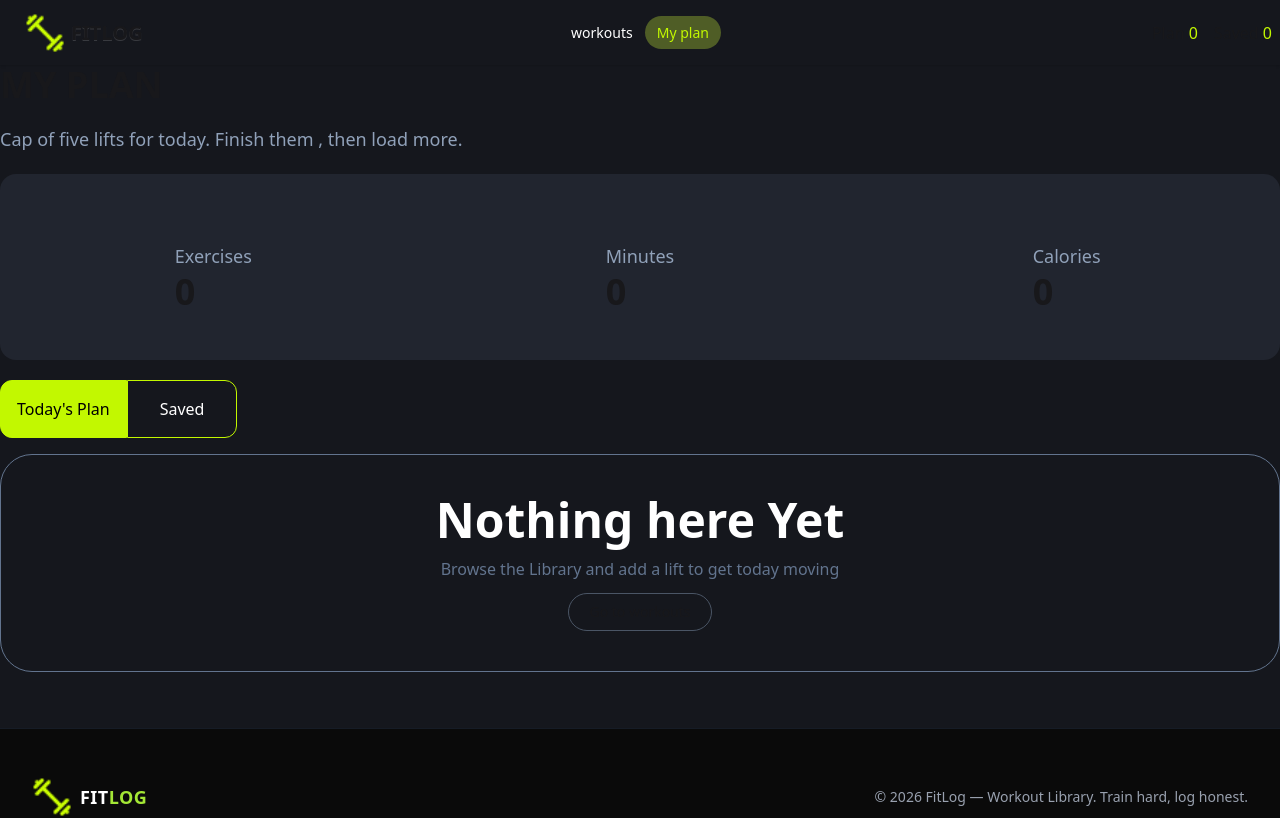
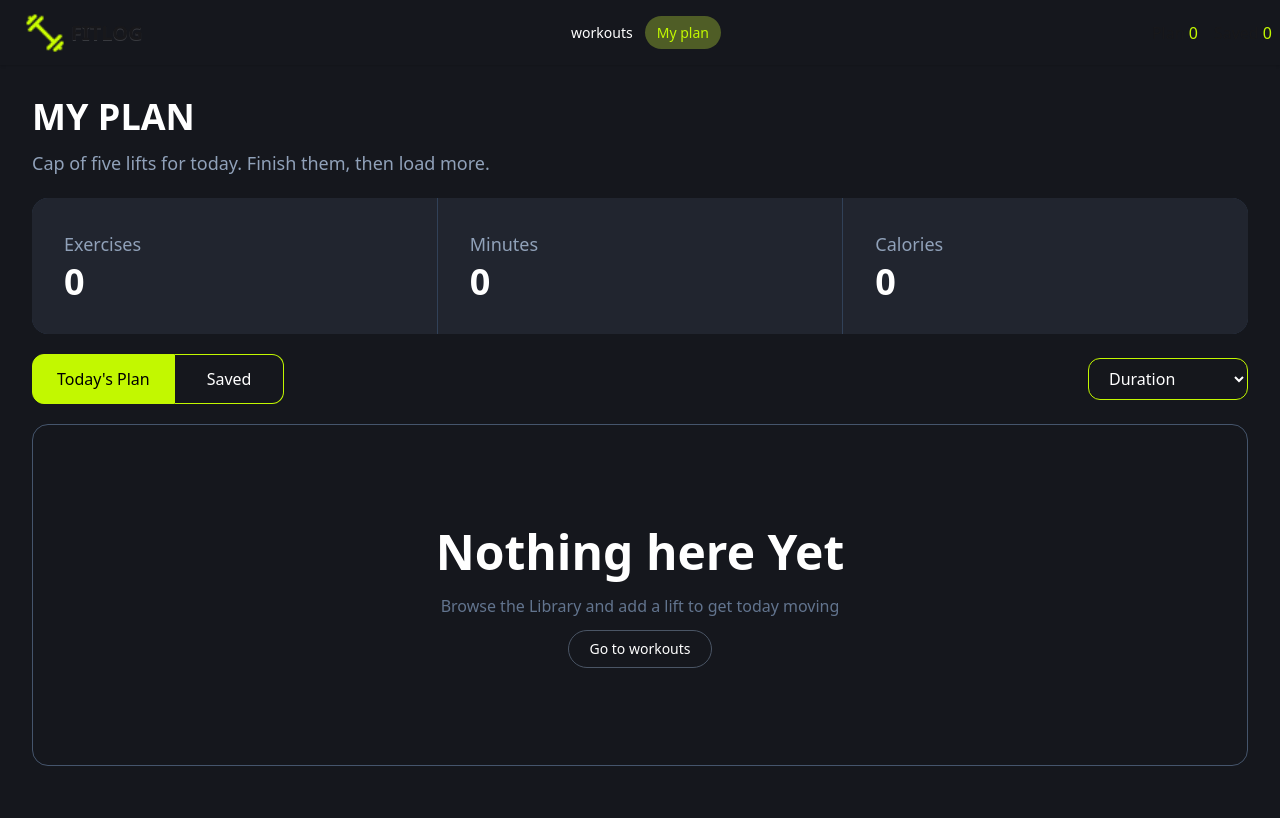
Before and after one commit to Minul-lab/fit-log-by-minul, a Next.js app: page /my-plan in a window 1280 px wide. Shown: the top 818 px of the page. Built offline with nearby package versions, Linux system fonts and the light colour scheme.

Commit message:
created the sorted functionality, totally forgot about it

```diff
--- a/src/app/my-plan/page.tsx
+++ b/src/app/my-plan/page.tsx
@@ -1,4 +1,5 @@
 "use client";
+
 import React, { useContext, useState } from "react";
 import { WorkoutCreateContexts } from "../context/workoutContext";
 import Link from "next/link";
@@ -9,148 +10,166 @@ const MyPlan = () => {
   const { todaysPlan, saveLater } = useContext(WorkoutCreateContexts) as {
     todaysPlan: Iworkout[];
     saveLater: Iworkout[];
-    }
+  };
+
+  const [sort, setSort] = useState<"duration" | "calories" | "name">(
+    "duration",
+  );
+
   const [isActive, setIsActive] = useState(true);
 
-  const handleActive = () => {
-    setIsActive(!isActive);
-  };
-  // Calculate stats from todaysPlan
+  // Current workout list
+  const crntWorkout = isActive ? todaysPlan : saveLater;
+
+  // Sort workouts
+  const sortedWorkout = [...crntWorkout].sort((a, b) => {
+    if (sort === "duration") {
+      return a.duration - b.duration;
+    }
+
+    if (sort === "calories") {
+      return a.caloriesBurned - b.caloriesBurned;
+    }
+
+    return a.name.localeCompare(b.name);
+  });
+
+  // Today's plan
   const totalExercises = todaysPlan.length;
+
   const totalMinutes = todaysPlan.reduce((acc, exercise) => {
-    // Parse duration string like "25 min" to get the number
-    const minutes = exercise.duration || 0;
-    return acc + minutes;
-  }, 0);
-  const totalCalories = todaysPlan.reduce((acc, exercise) => {
-    // Parse calories string like "180 kcal" to get the number
-    const calories = exercise.caloriesBurned || 0;
-    return acc + calories;
-  }, 0);
-  // for saved later
-  const totalExercises2 = saveLater.length;
-  const totalMinutes2 = saveLater.reduce((acc, exercise) => {
-    // Parse duration string like "25 min" to get the number
-    const minutes = exercise.duration || 0;
-    return acc + minutes;
-  }, 0);
-  const totalCalories2 = saveLater.reduce((acc, exercise) => {
-    // Parse calories string like "180 kcal" to get the number
-    const calories = exercise.caloriesBurned || 0;
-    return acc + calories;
+    return acc + (exercise.duration || 0);
   }, 0);
 
+  const totalCalories = todaysPlan.reduce((acc, exercise) => {
+    return acc + (exercise.caloriesBurned || 0);
+  }, 0);
+
+  // Saved
+  const totalExercises2 = saveLater.length;
+
+  const totalMinutes2 = saveLater.reduce((acc, exercise) => {
+    return acc + (exercise.duration || 0);
+  }, 0);
+
+  const totalCalories2 = saveLater.reduce((acc, exercise) => {
+    return acc + (exercise.caloriesBurned || 0);
+  }, 0);
+
+  const currentPlan = isActive ? todaysPlan : saveLater;
+
   return (
-    <div className="container mx-auto">
-      <h2 className="text-4xl font-extrabold font-white">MY PLAN</h2>
-      <p className="mt-5 max-w-lg text-lg leading-relaxed text-slate-400">
-        Cap of five lifts for today. Finish them , then load more.
+    <main className="mx-auto w-full max-w-7xl px-4 sm:px-6 lg:px-8">
+      {/* Header */}
+      <section className="pt-6 sm:pt-8">
+        <h2 className="text-3xl font-extrabold text-white sm:text-4xl">
+          MY PLAN
+        </h2>
+
+        <p className="mt-3 max-w-lg text-base leading-relaxed text-slate-400 sm:text-lg">
+          Cap of five lifts for today. Finish them, then load more.
         </p>
-      <div className="container mx-auto bg-[#21252f] rounded-2xl grid grid-cols-3 py-12 place-items-center mt-5">
-        <div className="flex flex-col">
-          <p className="mt-5 max-w-lg text-lg leading-relaxed text-slate-400">
-            Exercises
-          </p>
-          <h2 className="text-4xl font-extrabold font-white">
+      </section>
+
+      {/* Stats */}
+      <section className="mt-5 grid grid-cols-1 overflow-hidden rounded-2xl bg-slate-700 sm:grid-cols-3 sm:gap-px">
+        <div className="bg-[#21252f] px-6 py-6 sm:px-8 sm:py-8">
+          <p className="text-base text-slate-400 sm:text-lg">Exercises</p>
+
+          <h2 className="mt-1 text-3xl font-extrabold text-white sm:text-4xl">
             {isActive ? totalExercises : totalExercises2}
           </h2>
         </div>
-        <div>
-          <p className="mt-5 max-w-lg text-lg leading-relaxed text-slate-400">
-            Minutes
-          </p>
-          <h2 className="text-4xl font-extrabold font-white">
+
+        <div className="bg-[#21252f] px-6 py-6 sm:px-8 sm:py-8">
+          <p className="text-base text-slate-400 sm:text-lg">Minutes</p>
+
+          <h2 className="mt-1 text-3xl font-extrabold text-white sm:text-4xl">
             {isActive ? totalMinutes : totalMinutes2}
           </h2>
         </div>
-        <div>
-          <p className="mt-5 max-w-lg text-lg leading-relaxed text-slate-400">
-            Calories
-          </p>
-          <h2 className="text-4xl font-extrabold font-white">
+
+        <div className="bg-[#21252f] px-6 py-6 sm:px-8 sm:py-8">
+          <p className="text-base text-slate-400 sm:text-lg">Calories</p>
+
+          <h2 className="mt-1 text-3xl font-extrabold text-white sm:text-4xl">
             {isActive ? totalCalories : totalCalories2}
           </h2>
         </div>
-      </div>
-      <div className="mt-5">
+      </section>
+
+      {/* Tabs + Sort */}
+      <div className="mt-5 flex w-full flex-col gap-4 sm:flex-row sm:items-center sm:justify-between">
+        {/* Tabs */}
+        <div className="flex w-full sm:w-auto">
           <button
-          className={`p-4 border border-[#c2f800] rounded-l-xl ${
+            className={`flex-1 rounded-l-xl border border-[#c2f800] px-4 py-3 text-sm sm:flex-none sm:px-6 sm:text-base ${
               isActive ? "bg-[#c2f800] text-black" : "bg-transparent text-white"
             }`}
-          onClick={handleActive}
+            onClick={() => setIsActive(true)}
           >
             Today's Plan
           </button>
 
           <button
-          className={`py-4 px-8 border border-[#c2f800] rounded-r-xl ${
-            !isActive ? "bg-[#c2f800] text-black" : "bg-transparent text-white"
+            className={`flex-1 rounded-r-xl border border-l-0 border-[#c2f800] px-4 py-3 text-sm sm:flex-none sm:px-8 sm:text-base ${
+              !isActive
+                ? "bg-[#c2f800] text-black"
+                : "bg-transparent text-white"
             }`}
-          onClick={handleActive}
+            onClick={() => setIsActive(false)}
           >
             Saved
           </button>
         </div>
-      <div className="my-4 p-5 border border-slate-500 rounded-4xl">
-        {isActive ? (
-          <div>
-            {todaysPlan.length > 0 ? (
-              <div className="grid grid-cols-1">
-                {todaysPlan.map((workout) => (
+
+        {/* Sort */}
+        <div className="w-full sm:w-auto">
+          <select
+            value={sort}
+            onChange={(e) =>
+              setSort(e.target.value as "duration" | "calories" | "name")
+            }
+            className="w-full rounded-xl border border-[#c2f800] bg-[#15171C] px-4 py-3 text-white outline-none sm:w-40 sm:py-2"
+          >
+            <option value="name">Name</option>
+            <option value="duration">Duration</option>
+            <option value="calories">Calories</option>
+          </select>
+        </div>
+      </div>
+
+      {/* Workout list */}
+      <section className="my-5 rounded-2xl border border-slate-600 p-3 sm:p-5">
+        {currentPlan.length > 0 ? (
+          <div className="grid grid-cols-1 gap-4">
+            {sortedWorkout.map((workout) => (
               <WorkoutCardplan
                 key={workout.id}
                 workout={workout}
-                    source="today"
+                source={isActive ? "today" : "saved"}
               />
             ))}
           </div>
         ) : (
-              <div className="grid grid-cols-1 place-items-center p-5">
-                <h2 className="max-w-xl text-5xl font-extrabold leading-[1.05] text-white">
+          <div className="flex min-h-[300px] flex-col items-center justify-center px-4 py-10 text-center">
+            <h2 className="text-3xl font-extrabold leading-tight text-white sm:text-5xl">
               Nothing here Yet
             </h2>
-                <p className="text-slate-500 text-md my-3">
+
+            <p className="my-3 max-w-md text-sm text-slate-500 sm:text-base">
               Browse the Library and add a lift to get today moving
             </p>
+
             <Link href="/">
-                  <button className="flex-1 rounded-full border border-gray-600 px-5 py-2 text-sm hover:text-slate-900 hover:bg-[#c2f800] sm:flex-none">
+              <button className="rounded-full border border-gray-600 px-5 py-2 text-sm text-white transition hover:bg-[#c2f800] hover:text-slate-900">
                 Go to workouts
               </button>
             </Link>
           </div>
         )}
-          </div>
-        ) : (
-          <div>
-            {saveLater.length > 0 ? (
-              <div className="grid grid-cols-1">
-                {saveLater.map((workout) => (
-                  <WorkoutCardplan
-                    key={workout.id}
-                    workout={workout}
-                    source="saved"
-                  />
-                ))}
-              </div>
-            ) : (
-              <div className="grid grid-cols-1 place-items-center p-5">
-                <h2 className="max-w-xl text-5xl font-extrabold leading-[1.05] text-white">
-                  Nothing here Yet
-                </h2>
-                <p className="text-slate-500 text-md my-3">
-                  Browse the Library and add a lift to get today moving
-                </p>
-                <Link href="/">
-                  <button className="flex-1 rounded-full border border-gray-600 px-5 py-2 text-sm hover:text-slate-900 hover:bg-[#c2f800] sm:flex-none">
-                    Go to workouts
-                  </button>
-                </Link>
-              </div>
-            )}
-          </div>
-        )}
-      </div>
-    </div>
+      </section>
+    </main>
   );
 };
 
```
Lines whose indentation alone changed are shown as unchanged.
